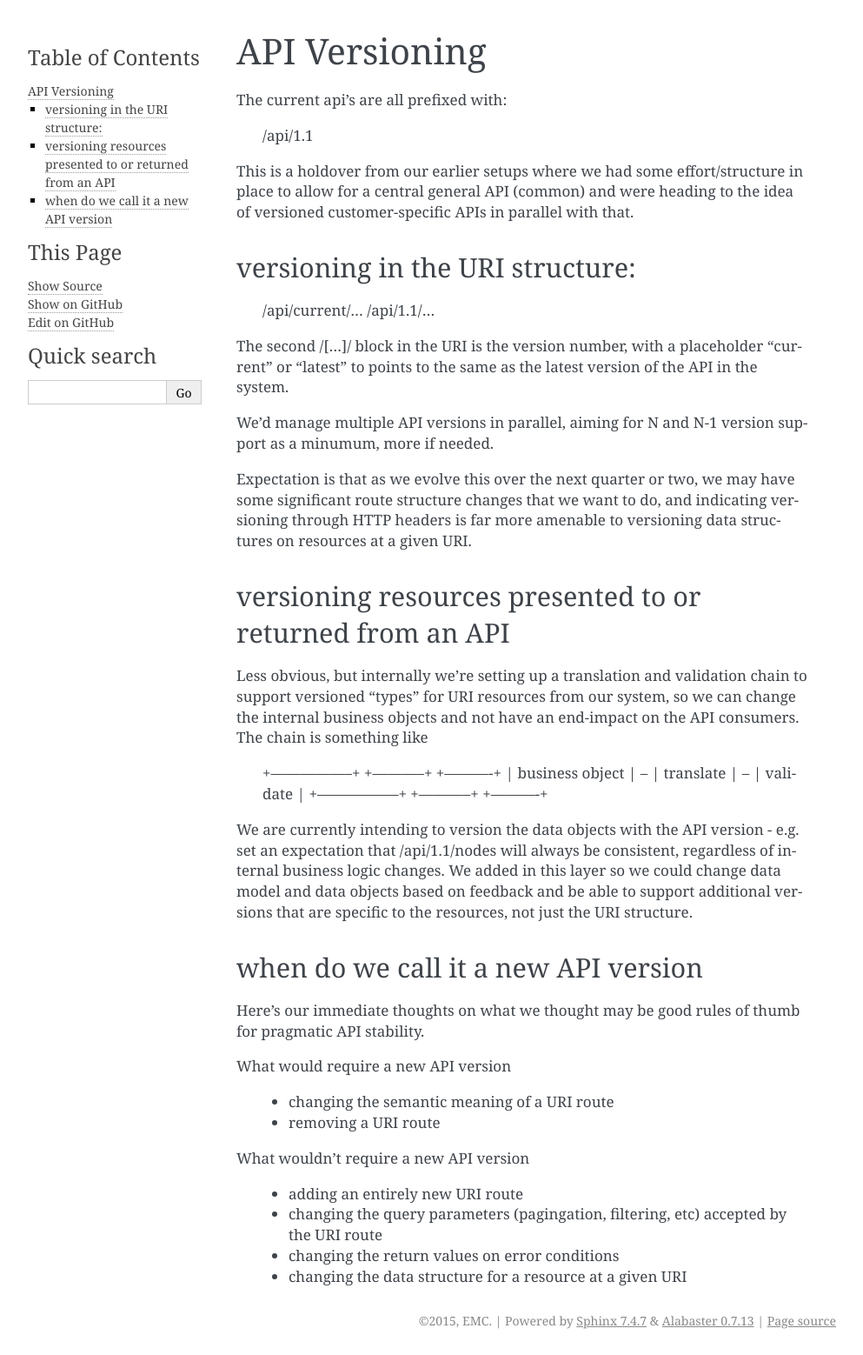
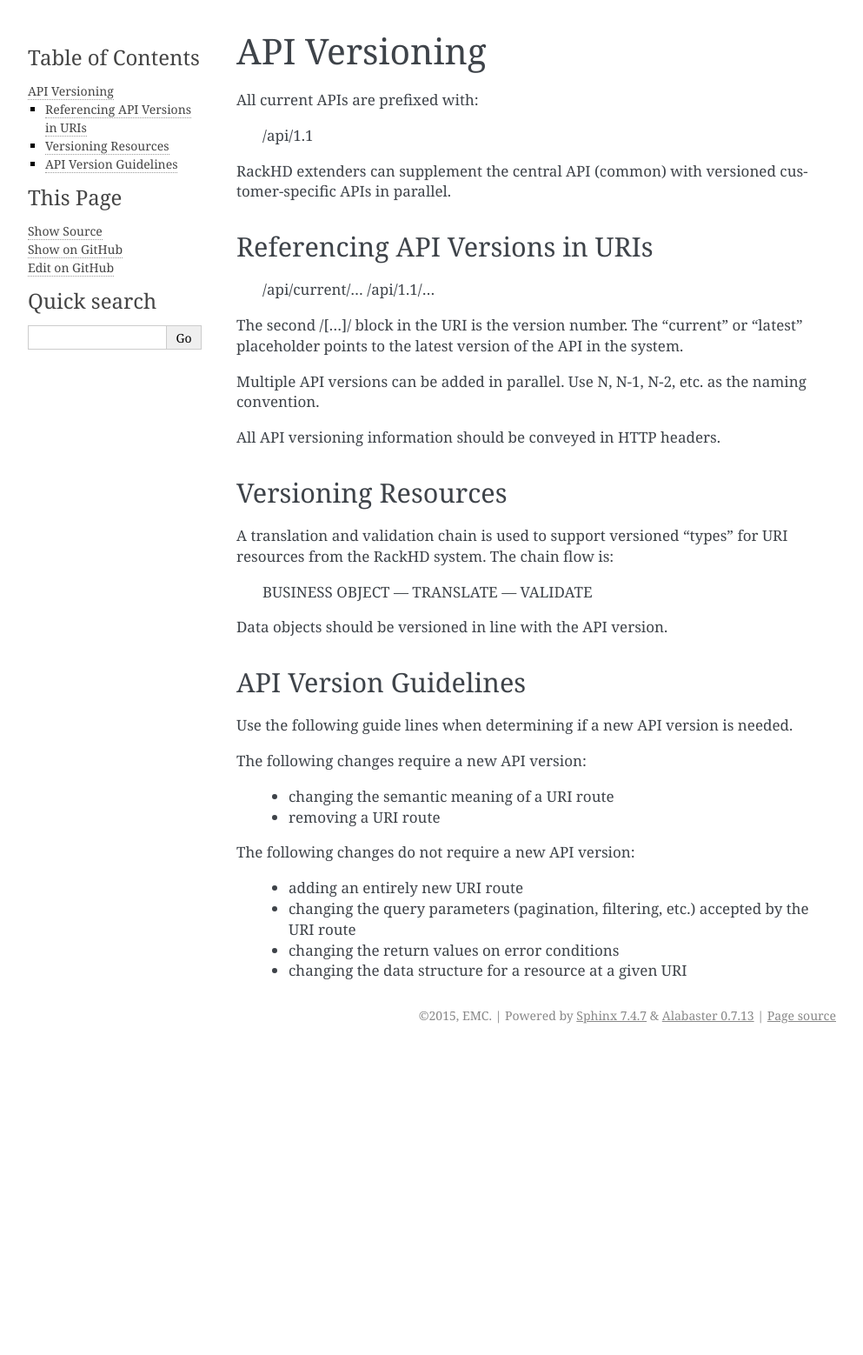
Before and after one commit to RackHD/docs, a Sphinx documentation site: the page built from docs/monorail/api_versioning.rst, in a window 1280 px wide. Shown: the whole page at 87% size, without its empty margins (148-1141 px from the left). Built offline with Sphinx 7.4.7, drawn with Linux system fonts in a browser that asks for light colours; after the commit the page ends 1207 px from its top, so only the background shows below that.

Commit message:
MINOR UPDATES

```diff
--- a/docs/monorail/api_versioning.rst
+++ b/docs/monorail/api_versioning.rst
@@ -1,65 +1,49 @@
 API Versioning
 ===============
 
-The current api's are all prefixed with:
+All current APIs are prefixed with:
 
     /api/1.1
 
-This is a holdover from our earlier setups where we had some effort/structure
-in place to allow for a central general API (common) and were heading to the
-idea of versioned customer-specific APIs in parallel with that.
+RackHD extenders can supplement the
+central API (common) with versioned customer-specific APIs in parallel.
 
-versioning in the URI structure:
+Referencing API Versions in URIs
 --------------------------------
 
     /api/current/...
     /api/1.1/...
 
-The second /[...]/ block in the URI is the version number, with a placeholder
-"current" or "latest" to points to the same as the latest version of the API in
-the system.
+The second /[...]/ block in the URI is the version number. The "current" or "latest" placeholder points to the latest version of the API in the system.
 
-We'd manage multiple API versions in parallel, aiming for N and N-1 version
-support as a minumum, more if needed.
+Multiple API versions can be added in parallel. Use N, N-1, N-2, etc. as the naming convention.
 
-Expectation is that as we evolve this over the next quarter or two, we may have
-some significant route structure changes that we want to do, and indicating
-versioning through HTTP headers is far more amenable to versioning data
-structures on resources at a given URI.
+All API versioning information should be conveyed in HTTP headers.
 
-versioning resources presented to or returned from an API
+Versioning Resources
 ---------------------------------------------------------
 
-Less obvious, but internally we're setting up a translation and validation chain
-to support versioned "types" for URI resources from our system, so we can change
-the internal business objects and not have an end-impact on the API consumers.
-The chain is something like
+A translation and validation chain is used to support versioned "types" for URI resources from the RackHD system. The chain flow is:
 
-    +-----------------+    +-----------+    +----------+
-    | business object | -- | translate | -- | validate |
-    +-----------------+    +-----------+    +----------+
 
-We are currently intending to version the data objects with the API version -
-e.g. set an expectation that /api/1.1/nodes will always be consistent,
-regardless of internal business logic changes. We added in this layer so we
-could change data model and data objects based on feedback and be able to
-support additional versions that are specific to the resources, not just the
-URI structure.
+    BUSINESS OBJECT --- TRANSLATE --- VALIDATE
 
-when do we call it a new API version
+
+Data objects should be versioned in line with the API version.
+
+API Version Guidelines
 ------------------------------------
 
-Here's our immediate thoughts on what we thought may be good rules of thumb
-for pragmatic API stability.
+Use the following guide lines when determining if a new API version is needed.
 
-What would require a new API version
+The following changes require a new API version:
 
  - changing the semantic meaning of a URI route
  - removing a URI route
 
-What wouldn't require a new API version
+The following changes do not require a new API version:
 
  - adding an entirely new URI route
- - changing the query parameters (pagingation, filtering, etc) accepted by the URI route
+ - changing the query parameters (pagination, filtering, etc.) accepted by the URI route
  - changing the return values on error conditions
  - changing the data structure for a resource at a given URI
```
